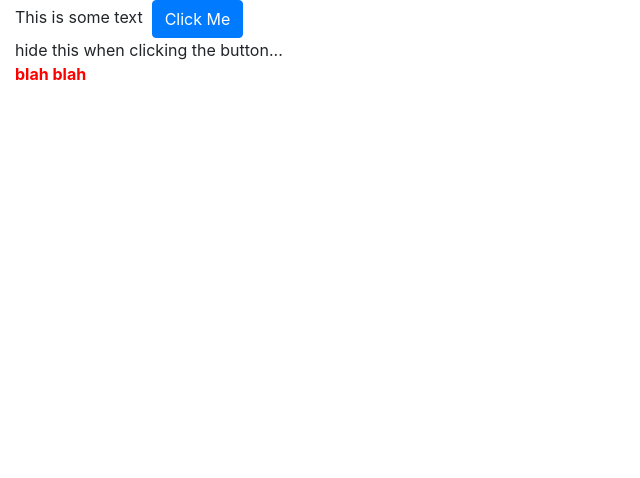
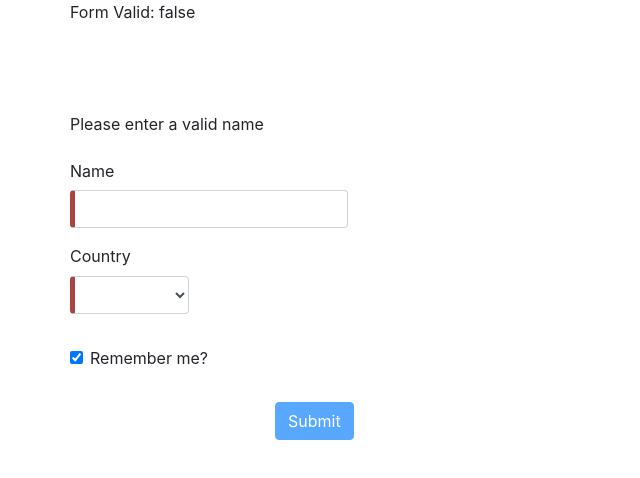
Before and after one commit to olaekdahl/angular-demos, an Angular app in the folder demo-app/: page / in a window 1280 px wide. Shown: the top 478 px of the page, without its empty margins (0-640 px from the left). Built offline with nearby package versions, Linux system fonts and the light colour scheme.

Commit message:
Added form demo

```diff
--- a/demo-app/src/app/app.component.html
+++ b/demo-app/src/app/app.component.html
@@ -2,7 +2,7 @@
     <!-- <app-login [msg]="title" (msgChange)="onValueChange($event)"></app-login>
     {{ 'This is from the child component: ' + msgFromChild }} -->
 
-    <app-directives></app-directives>
+    <!-- <app-directives></app-directives> -->
     <!-- <app-structural></app-structural> -->
-
+    <app-forms></app-forms>
 </div>
--- a/demo-app/src/app/app.module.ts
+++ b/demo-app/src/app/app.module.ts
@@ -7,6 +7,7 @@ import { LoginComponent } from './login/login.component';
 import { DirectivesComponent } from './directives/directives.component';
 import { ImportantTextDirective } from './directives/important.text.directive';
 import { StructuralComponent } from './structural/structural.component';
+import { FormsComponent } from './forms/forms.component';
 
 @NgModule({
   declarations: [
@@ -14,7 +15,8 @@ import { StructuralComponent } from './structural/structural.component';
     LoginComponent,
     DirectivesComponent,
     ImportantTextDirective,
-    StructuralComponent
+    StructuralComponent,
+    FormsComponent
   ],
   imports: [
     BrowserModule,
--- a/demo-app/src/app/directives/directives.component.html
+++ b/demo-app/src/app/directives/directives.component.html
@@ -1,4 +1,4 @@
 <span [ngClass]="{bordered: isBordered}">This is some text</span>&nbsp;
 <button (click)="onClick()" type="button" class="btn btn-primary">Click Me</button><br />
-<div [hidden]="!showDiv">hide this when clicking the button...</div>
-<p appImportant>blah blah</p>
+<div [hidden]="hideDiv">hide this when clicking the button...</div>
+<p appImportant="55px">blah blah</p>
--- a/demo-app/src/app/directives/directives.component.ts
+++ b/demo-app/src/app/directives/directives.component.ts
@@ -7,12 +7,12 @@ import { Component, OnInit } from '@angular/core';
 })
 export class DirectivesComponent implements OnInit {
   isBordered: boolean = false;
-  showDiv: boolean = true;
+  hideDiv: boolean = false;
   constructor() { }
 
   onClick() {
     console.log('inside click...')
-    this.showDiv = !this.showDiv;
+    this.hideDiv = !this.hideDiv;
     this.isBordered = !this.isBordered;
   }
 
--- a/demo-app/src/app/directives/important.text.directive.ts
+++ b/demo-app/src/app/directives/important.text.directive.ts
@@ -1,4 +1,5 @@
 import { Directive, ElementRef, OnInit, Input, HostListener } from '@angular/core';
+
 @Directive({
     selector: '[appImportant]'
 })
--- /dev/null
+++ b/demo-app/src/app/forms/forms.component.css
@@ -0,0 +1,7 @@
+.ng-valid[required], .ng-valid.required  {
+    border-left: 5px solid #42A948; /* green */
+  }
+
+  .ng-invalid:not(form)  {
+    border-left: 5px solid #a94442; /* red */
+  }
--- /dev/null
+++ b/demo-app/src/app/forms/forms.component.html
@@ -0,0 +1,55 @@
+<div class="row">
+  <div class="container">
+    <!-- <form #userInfo="ngForm" (ngSubmit)="onSubmit(userInfo);" [ngFormOptions]="{ updateOn: 'submit' }">
+       -->
+    <form #userInfo="ngForm" (ngSubmit)="onSubmit(userInfo);">
+      <div class="form-group row">Form Valid: {{userInfo.form.valid}}</div>
+      <span *ngIf="userName.valid">is valid
+        </span>
+        <br/>
+        <span *ngIf="userName.dirty">is dirty
+        </span>
+        <br/>
+        <span *ngIf="userName.touched">was touched
+        </span>
+        <br/>
+      <div class="form-group row">
+        <div class="col-sm-1-12">
+          <p *ngIf="userName.invalid">Please enter a valid name</p>
+          <label for="name" class="col-sm-1-12 col-form-label" required>Name</label>
+          <input type="text" required maxlength="5" [(ngModel)]="name" class="form-control" name="name" id="name"
+            placeholder=""
+            #userName="ngModel">
+        </div>
+      </div>
+      <div class="form-group row">
+        <div class="col-sm-1-12">
+          <div class="form-group">
+            <label for="country">Country</label>
+            <select [(ngModel)]="country" required class="form-control" name="country" id="country">
+              <option>USA</option>
+              <option>SWEDEN</option>
+              <option>INDIA</option>
+            </select>
+          </div>
+        </div>
+      </div>
+      <div class="form-group row">
+        <div class="col-sm-1-12">
+          <div class="form-group">
+            <div class="form-check">
+              <label class="form-check-label">
+                <input type="checkbox" [(ngModel)]="remember" class="form-check-input" name="remember" id="remember" value="checkedValue"> Remember me?
+              </label>
+            </div>
+          </div>
+        </div>
+      </div>
+      <div class="form-group row">
+        <div class="offset-sm-2 col-sm-10">
+          <button [disabled]="!userInfo.form.valid" type="submit" class="btn btn-primary">Submit</button>
+        </div>
+      </div>
+    </form>
+  </div>
+</div>
--- /dev/null
+++ b/demo-app/src/app/forms/forms.component.ts
@@ -0,0 +1,21 @@
+import { Component, OnInit } from '@angular/core';
+import { UserModel } from './user';
+
+@Component({
+  selector: 'app-forms',
+  templateUrl: './forms.component.html',
+  styleUrls: ['./forms.component.css']
+})
+export class FormsComponent implements OnInit {
+  name: string;
+  country: string;
+  remember: boolean = true;
+  constructor() { }
+
+  ngOnInit() {
+  }
+  onSubmit(form) {
+    console.log("Submitted:" +
+      JSON.stringify(form.form.value, null, 2));
+  }
+}
--- /dev/null
+++ b/demo-app/src/app/forms/user.ts
@@ -0,0 +1,5 @@
+export class UserModel {
+    name: string;
+    country: string;
+    remmeber: string;
+}
--- a/demo-app/src/app/structural/structural.component.html
+++ b/demo-app/src/app/structural/structural.component.html
@@ -18,8 +18,8 @@
         <div *ngSwitchCase="1">case 1</div>
         <div *ngSwitchCase="2">case 2</div>
         <ng-container *ngSwitchCase="3">
-          <div>container 1</div>
-          <div>container 2</div>
+          <div>container value 1</div>
+          <div>container value 2</div>
         </ng-container>
         <div *ngSwitchDefault="">default case</div>
       </div>
--- a/demo-app/src/app/structural/structural.component.ts
+++ b/demo-app/src/app/structural/structural.component.ts
@@ -9,7 +9,7 @@ import { del } from 'selenium-webdriver/http';
 })
 export class StructuralComponent implements OnInit {
   products: IProduct[];
-  switchProp:number = 1;
+  switchProp:number = 4;
   constructor() { }
 
   async ngOnInit() {
@@ -26,7 +26,12 @@ export class StructuralComponent implements OnInit {
       {
         productId: 2,
         productName: "Yellow Helmet"
+      },
+      {
+        productId: 3,
+        productName: "Red Helmet"
       }
+
     ]
   }
 }
```
Also changed, not shown: 1 other file (tests, documents, lock files or other folders).
